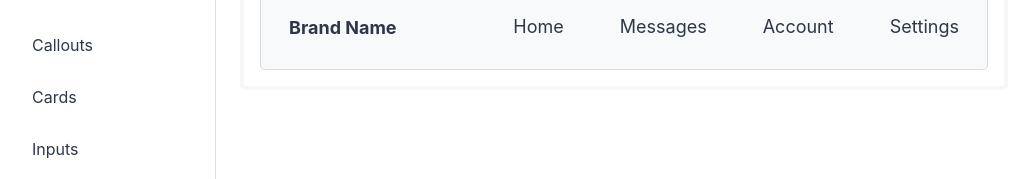
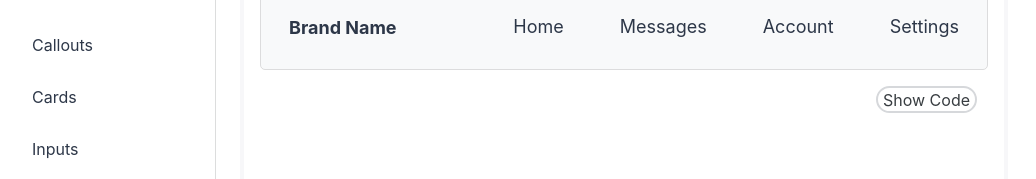
Before and after one commit to sreenidhi3/react-component-library, a React (Create React App) app: page /navbar in a window 1280 px wide. Shown: the part 371-550 px from the top of the page, without its empty margins (0-1036 px from the left). Built offline with nearby package versions, Linux system fonts and the light colour scheme.

Commit message:
update: added code snippets

```diff
--- a/src/components/Avatar.js
+++ b/src/components/Avatar.js
@@ -10,6 +10,7 @@ export const AvatarBlock = ()=>{
                 <img className="avatar lg-avatar" src={avatarFemale} alt="avatar"/>
                 <img className="avatar xl-avatar" src={avatarMale} alt="avatar"/>
 
+                AVATARS WITH BADGES
 
                 <span><img className="avatar md-avatar" src={avatarFemale} alt="avatar"/><span className="avatar-badge avatar-active"></span></span>
                 <span><img className="avatar md-avatar" src={avatarFemale} alt="avatar"/><span className="avatar-badge avatar-success"></span></span>
--- a/src/components/Badges.js
+++ b/src/components/Badges.js
@@ -5,12 +5,16 @@ export const BadgesBlock = ()=>{
     const [count, setCount] = useState(5);
     const copyCode=()=>{
         const codeElem = document.querySelector("code");
-        codeElem.innerText = `<span className="badge badge-primary">Primary</span>
+        codeElem.innerText = `PILL BADGES
+
+        <span className="badge badge-primary">Primary</span>
         <span className="badge badge-secondary">Info</span>
         <span className="badge badge-success">Success</span>
         <span className="badge badge-warning">Warning</span>
         <span className="badge badge-error">Error</span>
         <span className="badge badge-info">Info</span>
+
+        BADGE WITH OUTLINE
 
         <span className="badge badge-primary-outline">Primary</span>
         <span className="badge badge-secondary-outline">Info</span>
@@ -19,7 +23,11 @@ export const BadgesBlock = ()=>{
         <span className="badge badge-error-outline">Error</span>
         <span className="badge badge-info-outline">Info</span>
 
+        BADGE WITH COUNT
+
         <span className="badge badge-counter">Notification<span className="badge-count"><small>{count}</small></span></span>
+
+        BADGES ON AVATAR
 
         <img className="avatar md-avatar" src={avatarFemale} alt="avatar"/><span className="avatar-badge avatar-active"></span>
         `;
--- a/src/components/Buttons.js
+++ b/src/components/Buttons.js
@@ -3,12 +3,16 @@ import React, {useState}from 'react';
 export const ButtonBlock = ()=>{
     const copyCode = ()=>{
         const codeElem = document.querySelector("code");
-        const text= `<button className="btn btn-primary-outline">Primary</button>
+        const text= `OUTLINE BUTTONS
+
+        <button className="btn btn-primary-outline">Primary</button>
         <button className="btn btn-secondary-outline">Secondary</button>
         <button className="btn btn-success-outline">Success</button>
         <button className="btn btn-warning-outline">Warning</button>
         <button className="btn btn-error-outline">Error</button>
         <button className="btn btn-info-outline">Info</button>
+
+        SOLID BUTTONS
 
         <button className="btn btn-primary">Primary</button>
         <button className="btn btn-secondary">Secondary</button>
@@ -16,6 +20,8 @@ export const ButtonBlock = ()=>{
         <button className="btn btn-warning">Warning</button>
         <button className="btn btn-error">Error</button>
         <button className="btn btn-info">Info</button>
+
+        BUTTONS VARIATION
 
         <button className="btn btn-info btn-disabled">Info</button>
         <button className="btn btn-primary btn-floating-action">+</button>
--- a/src/components/Callouts.js
+++ b/src/components/Callouts.js
@@ -1,6 +1,14 @@
 import React from 'react';
 
 export const CalloutBlock =()=>{
+    const copyCode=()=>{
+        const codeElem = document.querySelector("code");
+        codeElem.innerText = `<div className="callout" >
+        <h3 className="secondary-heading">Callout Title</h3>
+        <p>Lorem ipsum dolor sit amet, consectetur adipiscing elit. In sed rhoncus lectus. Suspendisse sit amet dolor ante. Maecenas sagittis sed tortor rhoncus aliquam. Maecenas ullamcorper felis risus, eu interdum arcu hendrerit suscipit. Ut iaculis interdum massa.</p>
+    </div>`;
+    document.querySelector(".code").style.background= "rgb(20, 20, 20)";
+    }
     return(
         <section className="block">
             <h1>Callouts</h1>
@@ -10,6 +18,10 @@ export const CalloutBlock =()=>{
                     <h3 className="secondary-heading">Callout Title</h3>
                     <p>Lorem ipsum dolor sit amet, consectetur adipiscing elit. In sed rhoncus lectus. Suspendisse sit amet dolor ante. Maecenas sagittis sed tortor rhoncus aliquam. Maecenas ullamcorper felis risus, eu interdum arcu hendrerit suscipit. Ut iaculis interdum massa.</p>
                 </div>
+                <div className="code-block">
+                    <span className="badge badge-secondary-outline" onClick={copyCode}>Show Code</span>
+                </div>
+                <div className='code'><code>  </code></div>
             </div>
         </section>
         )
--- a/src/components/Cards.js
+++ b/src/components/Cards.js
@@ -56,6 +56,47 @@ const VerticalCard=()=>{
 }
 
 export const CardBlock = ()=>{
+    const copyCode=()=>{
+        const codeElem = document.querySelector("code");
+        codeElem.innerText = `TEXT CARD
+
+        <div className="card">
+        <h3 className="card-title">Card Title</h3>
+        <h5 className="card-subtitle">Card Subtitle</h5>
+        <p>Some quick example text to build on the card title and make up the bulk of the card's content.</p>
+        <p>Lorem, ipsum dolor sit amet consectetur adipisicing elit. </p>
+        <div className="card-link-block">
+            <a href="#">Link-1</a>
+            <a href="#">Link-2</a>
+        </div>
+    </div>
+
+    VERTICAL CARD
+
+        <div>
+            <div className="card card-regular">
+                <div className="card-image"><img src={Dog} alt="dog-picture" ></img></div>
+                <h5 className="card-title">Card Title</h5>
+                <p>Some quick example text to build on the card title and make up the bulk of the card's content.</p>
+                <br/><div className="card-btn"><button className="btn btn-primary btn-full">Add</button></div>
+            </div>
+        </div>
+
+    HORIZONTAL CARD
+
+    <div className="card">
+        <h3 className="card-title">Card Title</h3>
+        <h5 className="card-subtitle">Card Subtitle</h5>
+        <p>Some quick example text to build on the card title and make up the bulk of the card's content.</p>
+        <p>Lorem, ipsum dolor sit amet consectetur adipisicing elit. </p>
+        <div className="card-link-block">
+            <a href="#">Link-1</a>
+            <a href="#">Link-2</a>
+        </div>
+    </div>
+    `;
+    document.querySelector(".code").style.background= "rgb(20, 20, 20)";
+    }
     return (
         <section className="block">
             <h1>Cards</h1>
@@ -64,6 +105,10 @@ export const CardBlock = ()=>{
                 <TextCard/>
                 <VerticalCard/>
                 <HorizontalCard/>
+                <div className="code-block">
+                    <span className="badge badge-secondary-outline" onClick={copyCode}>Show Code</span>
+                </div>
+                <div className='code'><code>  </code></div>
             </div>
         </section>
 
--- a/src/components/Inputs.js
+++ b/src/components/Inputs.js
@@ -1,6 +1,25 @@
 import React from 'react';
 
 export const InputBlock =()=>{
+    const copyCode=()=>{
+        const codeElem = document.querySelector("code");
+        codeElem.innerText = `<div>
+        <label for="input">Name</label>
+        <input className="input" type="text" id="input" placeholder="Name"></input>
+    </div>
+
+    <div className="input-group">
+        <div className="prepend">Email</div>
+        <input className="input input-prepend" type="text" placeholder="Email"></input>
+    </div>
+
+    <div className="input-group">
+        <input className="input input-append" type="text" placeholder="Amount"></input>
+        <div className="append">Rs</div>
+    </div>
+    `;
+    document.querySelector(".code").style.background= "rgb(20, 20, 20)";
+    }
     return(
         <section className="block">
             <h1>Inputs</h1>
@@ -20,6 +39,10 @@ export const InputBlock =()=>{
                     <input className="input input-append" type="text" placeholder="Amount"></input>
                     <div className="append">Rs</div>
                 </div>
+                <div className="code-block">
+                    <span className="badge badge-secondary-outline" onClick={copyCode}>Show Code</span>
+                </div>
+                <div className='code'><code>  </code></div>
             </div>
         </section>
         )
--- a/src/components/Lists.js
+++ b/src/components/Lists.js
@@ -42,14 +42,52 @@ const ListDetailed=()=>{
 }
 
 export const ListBlock =()=>{
+    const copyCode=()=>{
+        const codeElem = document.querySelector("code");
+        codeElem.innerText = `SIMPLE LIST
+
+        <div className="flex">
+        <ul className="list">
+            <li className="list-item">Lorem ipsum dolor sit amet consectetur adipisicing elit.</li>
+            <li className="list-item">Lorem ipsum dolor sit amet consectetur adipisicing elit.</li>
+            <li className="list-item">Lorem ipsum dolor sit amet consectetur adipisicing elit.</li>
+            <li className="list-item">Lorem ipsum dolor sit amet consectetur adipisicing elit.</li>
+        </ul>
+    </div>
+
+    LIST WITH DETAILS
+
+    <div className="flex">
+    <ul className="list">
+        <li className="list-item">
+            <h4 className="title">List Title</h4>
+            <p className="desc">Lorem ipsum dolor sit amet consectetur adipisicing elit.</p>
+        </li>
+        <li className="list-item">
+            <h4 className="title">List Title</h4>
+            <p className="desc">Lorem ipsum dolor sit amet consectetur adipisicing elit.</p>
+        </li>
+        <li className="list-item">
+            <h4 className="title">List Title</h4>
+            <p className="desc">Lorem ipsum dolor sit amet consectetur adipisicing elit.</p>
+        </li>
+    </ul>
+</div>
+
+    `;
+    document.querySelector(".code").style.background= "rgb(20, 20, 20)";
+    }
     return(
         <section className="block">
             <h1>List</h1>
             <p>Lists are used to present information in well formed and semantic way. </p>
             <div className="component-container">
                 <ListRegular/>
-
                 <ListDetailed/>
+                <div className="code-block">
+                    <span className="badge badge-secondary-outline" onClick={copyCode}>Show Code</span>
+                </div>
+                <div className='code'><code>  </code></div>
             </div>
         </section>
         )
--- a/src/components/NavBar.js
+++ b/src/components/NavBar.js
@@ -13,6 +13,58 @@ const NavLink = ({key, navTitle})=>{
 
 export const NavBar = ()=>{
     const NavTitles = ["Home", "Messages", "Account", "Settings"];
+    const copyCode=()=>{
+        const codeElem = document.querySelector("code");
+        codeElem.innerText = `SIMPLE NAVBAR
+
+        <nav class="nav nav-menu">
+        <ul class="horizontal-list">
+        <li>
+        <a class="nav-tab"><span class="icon"></span><span class="tab">Home</span></a>
+        <div class="active-tab"></div>
+        </li>
+        <li><a class="nav-tab"><span class="icon"></span><span class="tab">Messages</span></a>
+        <div class="active-tab"></div>
+        </li>
+        <li>
+        <a class="nav-tab"><span class="icon"></span><span class="tab">Account</span></a>
+        <div class="active-tab"></div>
+        </li>
+        <li>
+        <a class="nav-tab"><span class="icon"></span><span class="tab">Settings</span></a>
+        <div class="active-tab"></div>
+        </li>
+        </ul>
+        </nav>
+
+        NAVBAR WITH BRAND
+
+        <nav class="nav nav-menu flex ">
+        <div class="nav-brand">
+        <h3><a class="nav-tab">Brand Name</a></h3>
+        </div>
+        <ul class="horizontal-list">
+        <li>
+        <a class="nav-tab"><span class="icon"></span><span class="tab">Home</span></a>
+        <div class="active-tab"></div>
+        </li>
+        <li>
+        <a class="nav-tab"><span class="icon"></span><span class="tab">Messages</span></a>
+        <div class="active-tab"></div>
+        </li>
+        <li>
+        <a class="nav-tab"><span class="icon"></span><span class="tab">Account</span></a>
+        <div class="active-tab"></div>
+        </li>
+        <li>
+        <a class="nav-tab"><span class="icon"></span><span class="tab">Settings</span></a>
+        <div class="active-tab"></div>
+        </li>
+        </ul>
+        </nav>
+    `;
+    document.querySelector(".code").style.background= "rgb(20, 20, 20)";
+    }
     return(
         <section className="block">
             <h1>Navigation Bar</h1>
@@ -37,6 +89,10 @@ export const NavBar = ()=>{
                         </ul>
                     </nav>
                 </div>
+                <div className="code-block">
+                    <span className="badge badge-secondary-outline" onClick={copyCode}>Show Code</span>
+                </div>
+                <div className='code'><code>  </code></div>
             </div>
 
     </section>
```
Lines whose indentation alone changed are shown as unchanged.
